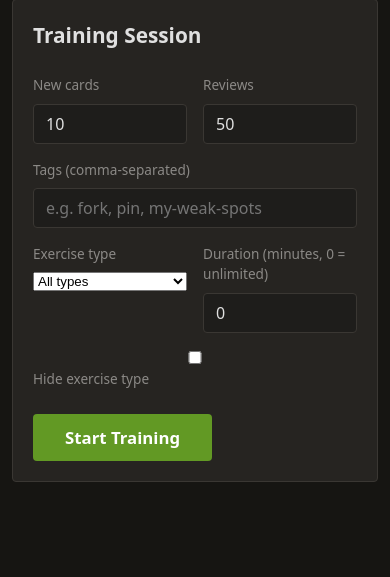
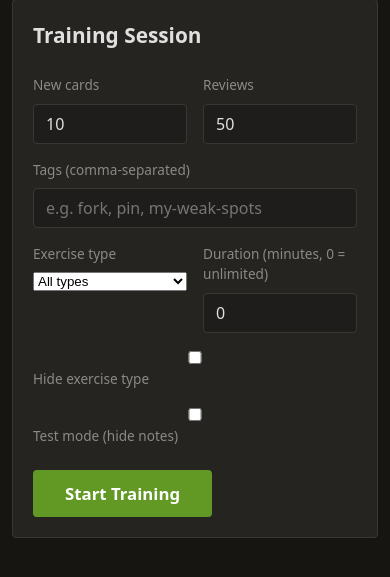
Before and after one commit to AudensAurantius/chess_trainer, a Flask app: template src/web/templates/train.html in a window 390 px wide. Shown: the part 65-642 px from the top of the page. Run offline with Flask 3, Linux system fonts and the light colour scheme; the template is opened without the code that fills it, so the values that code supplies are empty; parts of the project's set-up code (start-up, migrations or seed data) failed here and were passed over.

Commit message:
feat(web): add notes UI with study/test mode support
Test-mode checkbox in start panel, collapsible notes panel during
exercise, reveal-with-penalty button for test mode, notes editor
textarea in rating panel, responsive CSS for mobile.

Co-Authored-By: Claude Opus 4.6 <noreply@anthropic.com>

```diff
--- a/src/web/static/js/training.js
+++ b/src/web/static/js/training.js
@@ -6,6 +6,9 @@ let playerColor = 'white';
 let exerciseActive = false;
 let awaitingRating = false;
 let hasPlayedMove = false;
+let currentTrainingMode = 'study';
+let currentExerciseId = null;
+let notesExpanded = false;
 
 // Resize board on viewport change (orientation, window resize)
 window.addEventListener('resize', () => { if (board) board.resize(); });
@@ -20,9 +23,13 @@ async function startSession() {
     const hideType = document.getElementById('hide-type').checked;
     const typeFilter = document.getElementById('exercise-type-filter').value;
     const duration = parseInt(document.getElementById('duration').value) || 0;
+    const testMode = document.getElementById('test-mode').checked;
 
     try {
         const body = { max_new: maxNew, max_reviews: maxReviews };
+        if (testMode) {
+            body.training_mode = 'test';
+        }
         if (includeTags && includeTags.length > 0) {
             body.include_tags = includeTags;
         }
@@ -85,8 +92,11 @@ async function loadNextExercise() {
     exerciseActive = false;
     awaitingRating = false;
     hasPlayedMove = false;
+    currentExerciseId = null;
+    notesExpanded = false;
     hideFeedback();
     clearHighlightSquares();
+    hideNotes();
     document.getElementById('rating-panel').style.display = 'none';
     document.getElementById('controls').style.display = 'flex';
     document.getElementById('my-move-btn').style.display = 'none';
@@ -145,6 +155,10 @@ async function loadNextExercise() {
             document.getElementById('my-move-btn').style.display = 'inline-block';
         }
 
+        // Track exercise ID and training mode
+        currentExerciseId = data.exercise_id;
+        currentTrainingMode = data.training_mode || 'study';
+
         // Determine player color from side to move
         playerColor = data.side_to_move === 'White' ? 'white' : 'black';
 
@@ -172,6 +186,11 @@ async function loadNextExercise() {
         }
 
         exerciseActive = true;
+
+        // Load notes
+        if (data.has_notes) {
+            loadNotes();
+        }
     } catch (error) {
         console.error('Error loading exercise:', error);
         showFeedback('Failed to load exercise: ' + error.message, 'error');
@@ -310,6 +329,13 @@ async function showSolutionAndRate() {
             board.position(data.final_fen, true);
         }
 
+        // Populate notes editor with existing notes
+        const textarea = document.getElementById('notes-textarea');
+        if (textarea && currentExerciseId) {
+            const notesContent = document.getElementById('notes-content');
+            textarea.value = (notesContent && notesContent.dataset.notes) || '';
+        }
+
         document.getElementById('rating-panel').style.display = 'block';
         document.getElementById('controls').style.display = 'none';
         awaitingRating = true;
@@ -431,6 +457,104 @@ function clearHighlightSquares() {
     highlighted.forEach(el => el.classList.remove('highlight-played-move'));
 }
 
+// ─── Notes ────────────────────────────────────────────────────────
+
+async function loadNotes() {
+    try {
+        const res = await fetch('/api/session/notes');
+        if (!res.ok) return;
+        const data = await res.json();
+
+        if (!data.has_notes && currentTrainingMode === 'study') return;
+
+        const panel = document.getElementById('notes-panel');
+        const content = document.getElementById('notes-content');
+        const revealBtn = document.getElementById('reveal-notes-btn');
+
+        panel.style.display = 'block';
+
+        if (data.notes !== undefined) {
+            // Study mode: show notes directly
+            content.textContent = data.notes;
+            content.dataset.notes = data.notes;
+            content.style.display = 'block';
+            notesExpanded = true;
+            document.getElementById('notes-toggle-icon').innerHTML = '&#9660;';
+            revealBtn.style.display = 'none';
+        } else {
+            // Test mode: show reveal button
+            content.style.display = 'none';
+            revealBtn.style.display = 'inline-block';
+        }
+    } catch (error) {
+        console.error('Error loading notes:', error);
+    }
+}
+
+async function revealNotes() {
+    try {
+        const res = await fetch('/api/session/reveal-notes', { method: 'POST' });
+        if (!res.ok) return;
+        const data = await res.json();
+
+        const content = document.getElementById('notes-content');
+        const revealBtn = document.getElementById('reveal-notes-btn');
+
+        if (data.notes) {
+            content.textContent = data.notes;
+            content.dataset.notes = data.notes;
+            content.style.display = 'block';
+            notesExpanded = true;
+            document.getElementById('notes-toggle-icon').innerHTML = '&#9660;';
+            revealBtn.style.display = 'none';
+        }
+    } catch (error) {
+        console.error('Error revealing notes:', error);
+    }
+}
+
+function toggleNotes() {
+    const content = document.getElementById('notes-content');
+    const icon = document.getElementById('notes-toggle-icon');
+    if (content.style.display === 'none' && content.textContent) {
+        content.style.display = 'block';
+        icon.innerHTML = '&#9660;';
+        notesExpanded = true;
+    } else {
+        content.style.display = 'none';
+        icon.innerHTML = '&#9654;';
+        notesExpanded = false;
+    }
+}
+
+function hideNotes() {
+    document.getElementById('notes-panel').style.display = 'none';
+    document.getElementById('notes-content').style.display = 'none';
+    document.getElementById('notes-content').textContent = '';
+    document.getElementById('notes-content').dataset.notes = '';
+    document.getElementById('reveal-notes-btn').style.display = 'none';
+    document.getElementById('notes-toggle-icon').innerHTML = '&#9654;';
+}
+
+async function saveNotes() {
+    if (!currentExerciseId) return;
+    const textarea = document.getElementById('notes-textarea');
+    const notes = textarea.value.trim();
+
+    try {
+        const res = await fetch('/api/exercise/' + encodeURIComponent(currentExerciseId) + '/notes', {
+            method: 'PUT',
+            headers: { 'Content-Type': 'application/json' },
+            body: JSON.stringify({ notes: notes || '' }),
+        });
+        if (res.ok) {
+            showFeedback(notes ? 'Notes saved.' : 'Notes cleared.', 'info');
+        }
+    } catch (error) {
+        console.error('Error saving notes:', error);
+    }
+}
+
 // ─── UI helpers ────────────────────────────────────────────────────
 
 function showFeedback(message, type) {
--- a/src/web/templates/train.html
+++ b/src/web/templates/train.html
@@ -36,6 +36,9 @@
             <div class="option-group">
                 <label><input type="checkbox" id="hide-type"> Hide exercise type</label>
             </div>
+            <div class="option-group">
+                <label><input type="checkbox" id="test-mode"> Test mode (hide notes)</label>
+            </div>
         </div>
         <button id="start-btn" class="btn btn-primary btn-large" onclick="startSession()">
             Start Training
@@ -60,9 +63,24 @@
         <div id="game-context" class="game-context" style="display: none;"></div>
         <div id="feedback-area" class="feedback" style="display: none;"></div>
 
+        <!-- Notes panel -->
+        <div id="notes-panel" class="notes-panel" style="display: none;">
+            <div class="notes-header" onclick="toggleNotes()">
+                <span class="notes-toggle" id="notes-toggle-icon">&#9654;</span>
+                <span>Notes</span>
+                <button id="reveal-notes-btn" class="btn btn-small btn-hint" onclick="event.stopPropagation(); revealNotes()" style="display: none;">View Notes (penalty)</button>
+            </div>
+            <div id="notes-content" class="notes-content" style="display: none;"></div>
+        </div>
+
         <!-- Rating panel (shown after exercise complete) -->
         <div id="rating-panel" class="rating-panel" style="display: none;">
             <div id="solution-text" class="solution"></div>
+            <!-- Notes editor (post-exercise) -->
+            <div class="notes-editor" id="notes-editor">
+                <textarea id="notes-textarea" class="notes-textarea" placeholder="Add notes for this exercise..." rows="2"></textarea>
+                <button class="btn btn-small btn-secondary" onclick="saveNotes()">Save Notes</button>
+            </div>
             <div class="rating-buttons">
                 <button class="btn btn-again" onclick="rateExercise(1)">Again</button>
                 <button class="btn btn-hard" onclick="rateExercise(2)">Hard</button>
```
Also changed, not shown: src/web/static/css/style.css (+78 -0 lines), tests/test_web.py (+38 -0 lines).
